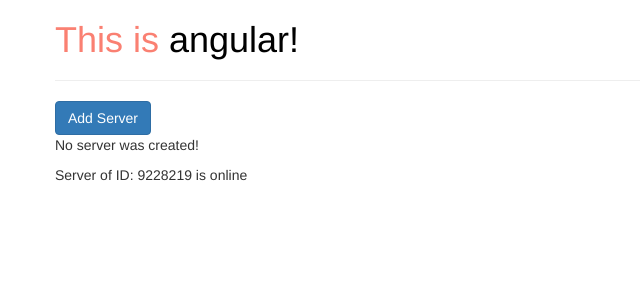
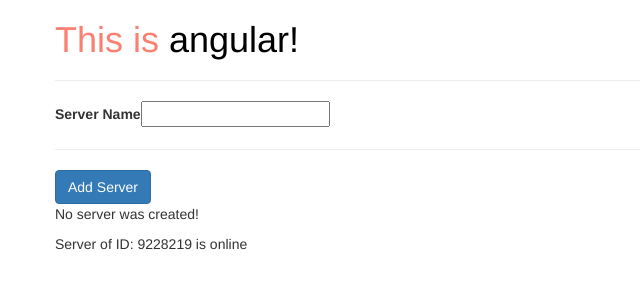
Before and after one commit to Sam44323/Angular-Normal-Starts, an Angular app: page / in a window 1280 px wide. Shown: the top 300 px of the page, without its empty margins (0-640 px from the left). Built offline with nearby package versions, Linux system fonts and the light colour scheme.

Commit message:
add: added input changer event handler for server name

```diff
--- a/src/app/servers/servers.component.html
+++ b/src/app/servers/servers.component.html
@@ -1,7 +1,12 @@
+<label>Server Name</label>
+<input />
+<hr />
 <button
   class="btn btn-primary"
   [disabled]="!addNewServer"
   (click)="onServerCreation()"
+  [value]="serverInputName"
+  (input)="onServerInputChange($event)"
 >
   Add Server
 </button>
--- a/src/app/servers/servers.component.ts
+++ b/src/app/servers/servers.component.ts
@@ -8,6 +8,7 @@
 export class ServersComponent implements OnInit {
   addNewServer: boolean = false;
   serverCreationStatus = 'No server was created!';
+  serverInputName = '';
 
   constructor() {
     setTimeout(() => {
@@ -20,4 +21,8 @@
   onServerCreation = () => {
     this.serverCreationStatus = 'Server was created!';
   };
+
+  onServerInputChange = (e: any) => {
+    this.serverInputName = e.target.value;
+  };
 }
```
